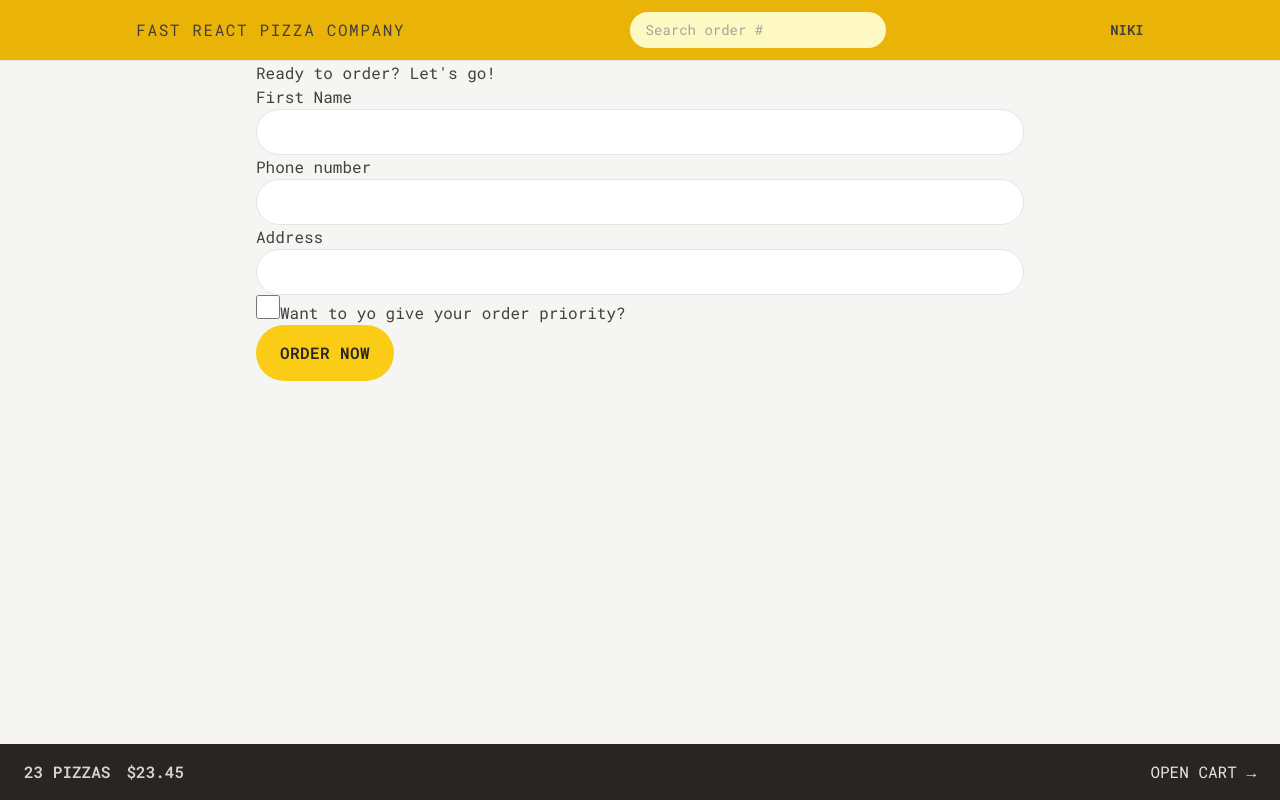
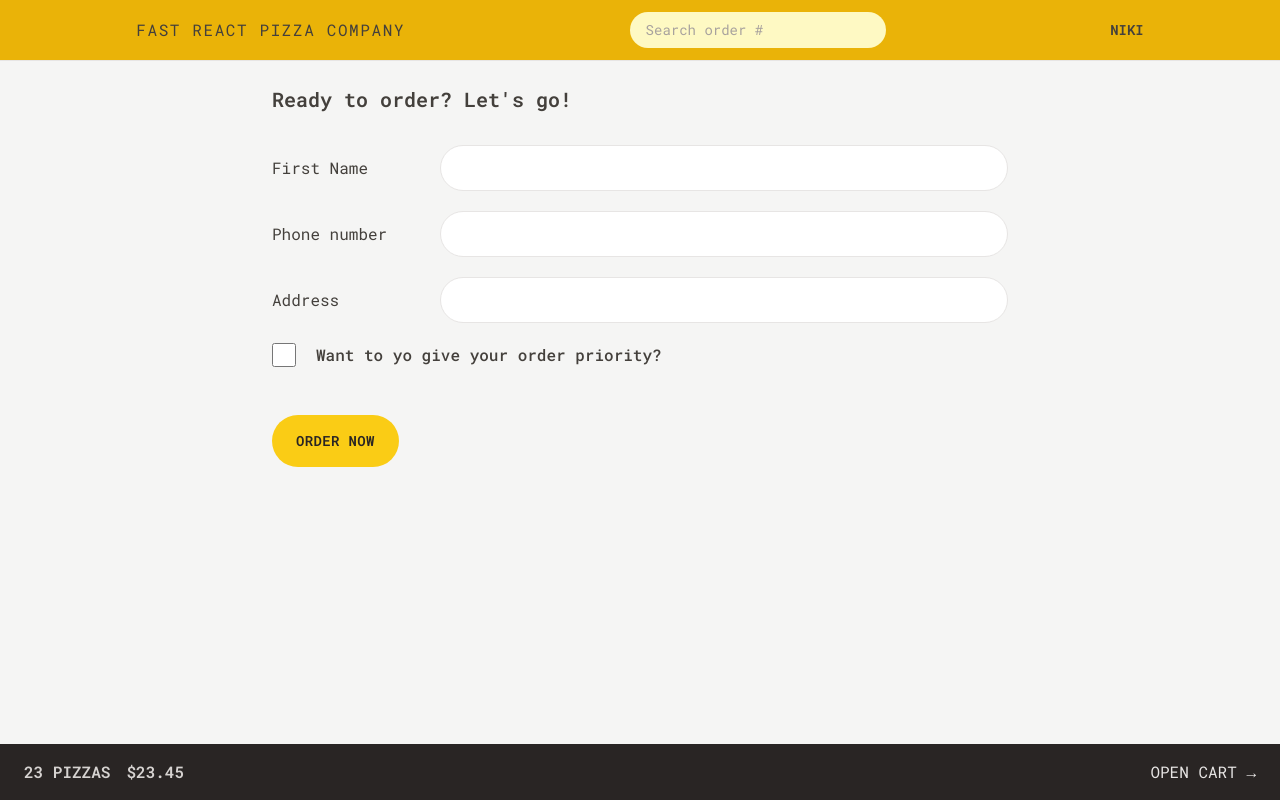
Before and after one commit to NikolayDimov/Fast-React-Pizza, a React (Vite) app: page /order/new in a window 1280 px wide. Built offline with nearby package versions, Linux system fonts and the light colour scheme.

Commit message:
Tailwind: New Order

```diff
--- a/src/features/order/CreateOrder.tsx
+++ b/src/features/order/CreateOrder.tsx
@@ -51,32 +51,32 @@
     const formErrors: Errors | undefined = useActionData() as Errors | undefined;
 
     return (
-        <div>
-            <h2>Ready to order? Let's go!</h2>
+        <div className="py-6 px-4">
+            <h2 className="text-xl font-semibold mb-8">Ready to order? Let's go!</h2>
 
             {/* <Form method="POST" action="/order/new"> */}
             <Form method="POST">
-                <div>
-                    <label>First Name</label>
-                    <input className="input" type="text" name="customer" required />
+                <div className="mb-5 flex gap-2 flex-col sm:flex-row sm:items-center">
+                    <label className="sm:basis-40">First Name</label>
+                    <input className="input grow" type="text" name="customer" required />
                 </div>
 
-                <div>
-                    <label>Phone number</label>
-                    <div>
-                        <input className="input" type="tel" name="phone" required />
-                    </div>
-                    {formErrors?.phone && <p>{formErrors.phone}</p>}
-                </div>
-
-                <div>
-                    <label>Address</label>
-                    <div>
-                        <input className="input" type="text" name="address" required />
+                <div className="mb-5 flex gap-2 flex-col sm:flex-row sm:items-center">
+                    <label className="sm:basis-40">Phone number</label>
+                    <div className="grow">
+                        <input className="input w-full" type="tel" name="phone" required />
+                        {formErrors?.phone && <p className="text-xs mt-2 text-red-700 bg-red-100 p2 rounded-md">{formErrors.phone}</p>}
                     </div>
                 </div>
 
-                <div>
+                <div className="mb-5 flex gap-2 flex-col sm:flex-row sm:items-center">
+                    <label className="sm:basis-40">Address</label>
+                    <div className="grow">
+                        <input className="input w-full" type="text" name="address" required />
+                    </div>
+                </div>
+
+                <div className="mb-12 flex gap-5 items-center">
                     <input
                         className="h-6 w-6 accent-yellow-400 focus:outline-none focus:ring focus:ring-yellow-400 focus:ring-offset-2"
                         type="checkbox"
@@ -85,7 +85,9 @@
                         // value={withPriority}
                         // onChange={(e) => setWithPriority(e.target.checked)}
                     />
-                    <label htmlFor="priority">Want to yo give your order priority?</label>
+                    <label className="font-medium" htmlFor="priority">
+                        Want to yo give your order priority?
+                    </label>
                 </div>
 
                 <div>
--- a/src/index.css
+++ b/src/index.css
@@ -4,7 +4,7 @@
 
 @layer components {
   .input {
-    @apply rounded-full border border-stone-200 px-4 py-2 text-sm transition-all duration-300 placeholder:text-stone-400 focus:outline-none focus:ring focus:ring-yellow-400 w-full md:px-5 md:py-3
+    @apply rounded-full border border-stone-200 px-4 py-2 text-sm transition-all duration-300 placeholder:text-stone-400 focus:outline-none focus:ring focus:ring-yellow-400 md:px-5 md:py-3
   }
 
 
--- a/src/ui/Button.tsx
+++ b/src/ui/Button.tsx
@@ -9,13 +9,13 @@
 
 const Button = ({ children, disabled, to, type = "primary" }: ButtonProps) => {
     const base =
-        "bg-yellow-400 uppercase font-semibold text-stone-800  inline-block tracking-wide rounded-full hover:bg-yellow-300 transition-colors duration-300 focus:outline-none focus:ring focus:ring-yellow-300 focus:ring-offset-2 disabled:cursor-not-allowed";
+        "bg-yellow-400 uppercase font-semibold text-sm text-stone-800  inline-block tracking-wide rounded-full hover:bg-yellow-300 transition-colors duration-300 focus:outline-none focus:ring focus:ring-yellow-300 focus:ring-offset-2 disabled:cursor-not-allowed";
 
     const styles = {
         primary: base + " py-3 px-4 md:px-6 md:py-4",
         small: base + " px-4 py-2 md:px-5 md:py-2.5 text-xs",
         secondary:
-            "uppercase font-semibold text-stone-400 border-2 border-stone-300 inline-block tracking-wide rounded-full hover:bg-stone-300 hover:text-stone-800 transition-colors duration-300 focus:outline-none focus:ring focus:ring-stone-200 focus:text-stone-800 focus:ring-offset-2 disabled:cursor-not-allowed py-2.5 px-4 md:px-6 md:py-3.5",
+            "uppercase font-semibold text-sm text-stone-400 border-2 border-stone-300 inline-block tracking-wide rounded-full hover:bg-stone-300 hover:text-stone-800 transition-colors duration-300 focus:outline-none focus:ring focus:ring-stone-200 focus:text-stone-800 focus:ring-offset-2 disabled:cursor-not-allowed py-2.5 px-4 md:px-6 md:py-3.5",
     };
 
     if (to) {
```
Also changed, not shown: index.html (+3 -2 lines).
